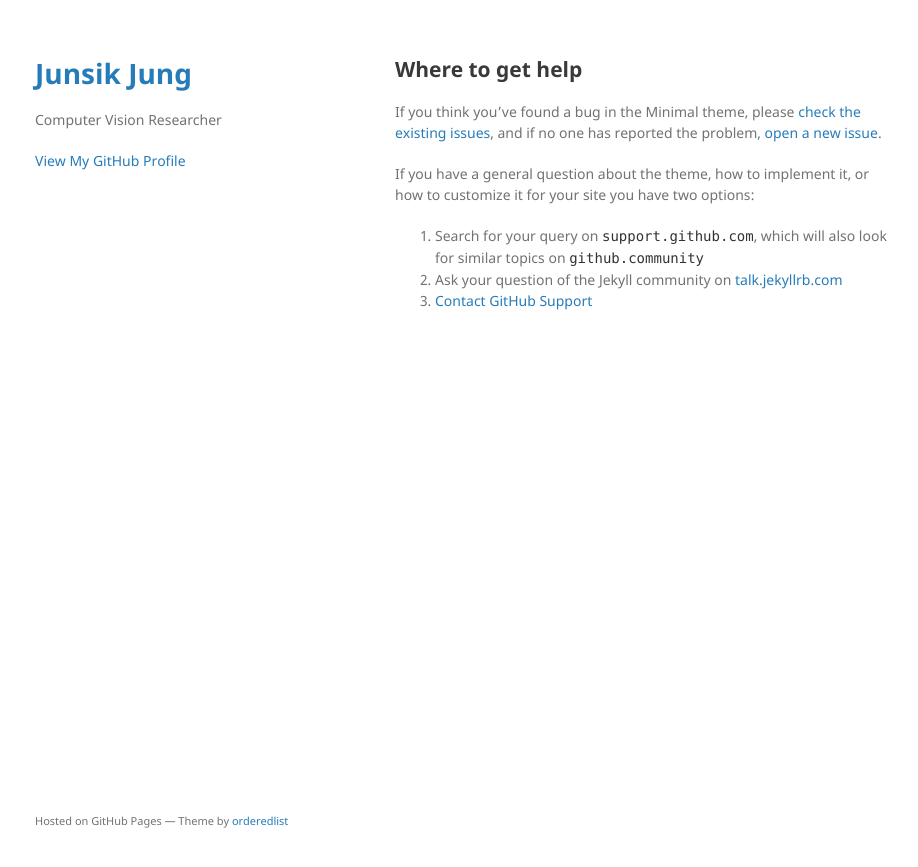
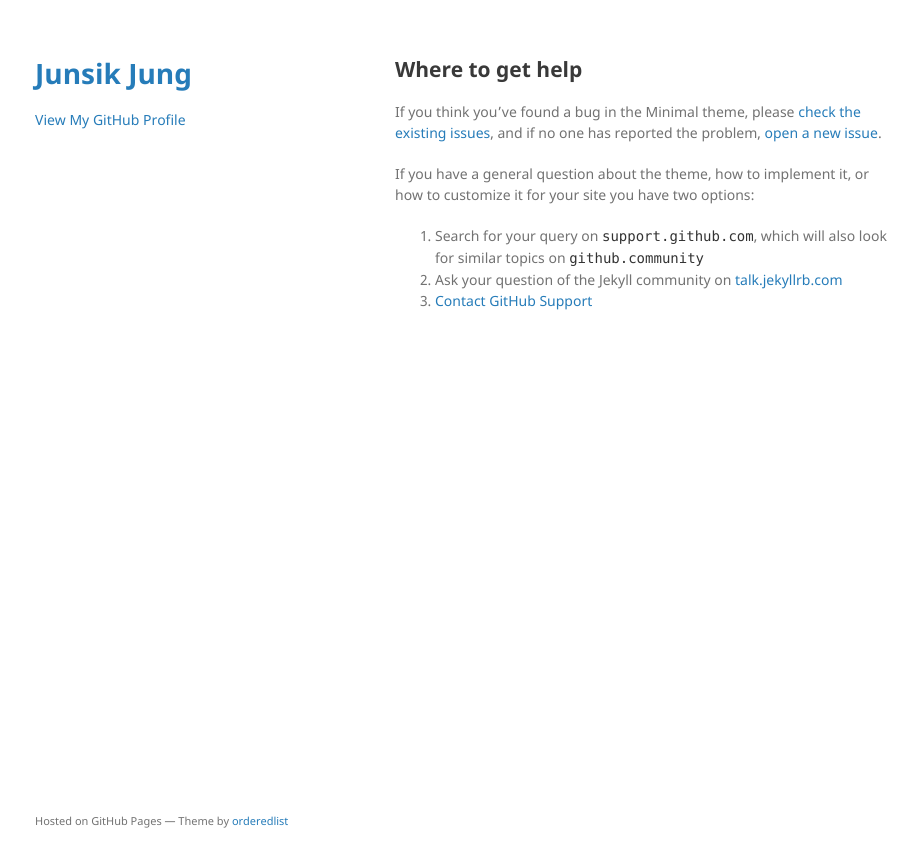
Before and after one commit to Juns1105/juns1105.github.io, a Jekyll site: the page built from docs/SUPPORT.md, in a window 1280 px wide. Shown: the top 867 px of the page, without its empty margins (175-1093 px from the left). Built offline with Jekyll 4.4.1, drawn with Linux system fonts in a browser that asks for light colours; our own code applies the rules of GitHub Pages for plain Markdown files; the repository's description, which GitHub fills in, is left out.

Commit message:
remove description

```diff
--- a/_config.yml
+++ b/_config.yml
@@ -1,5 +1,4 @@
 title: Junsik Jung
-description: Computer Vision Researcher
 show_downloads: false
 google_analytics:
 theme: jekyll-theme-minimal
```
